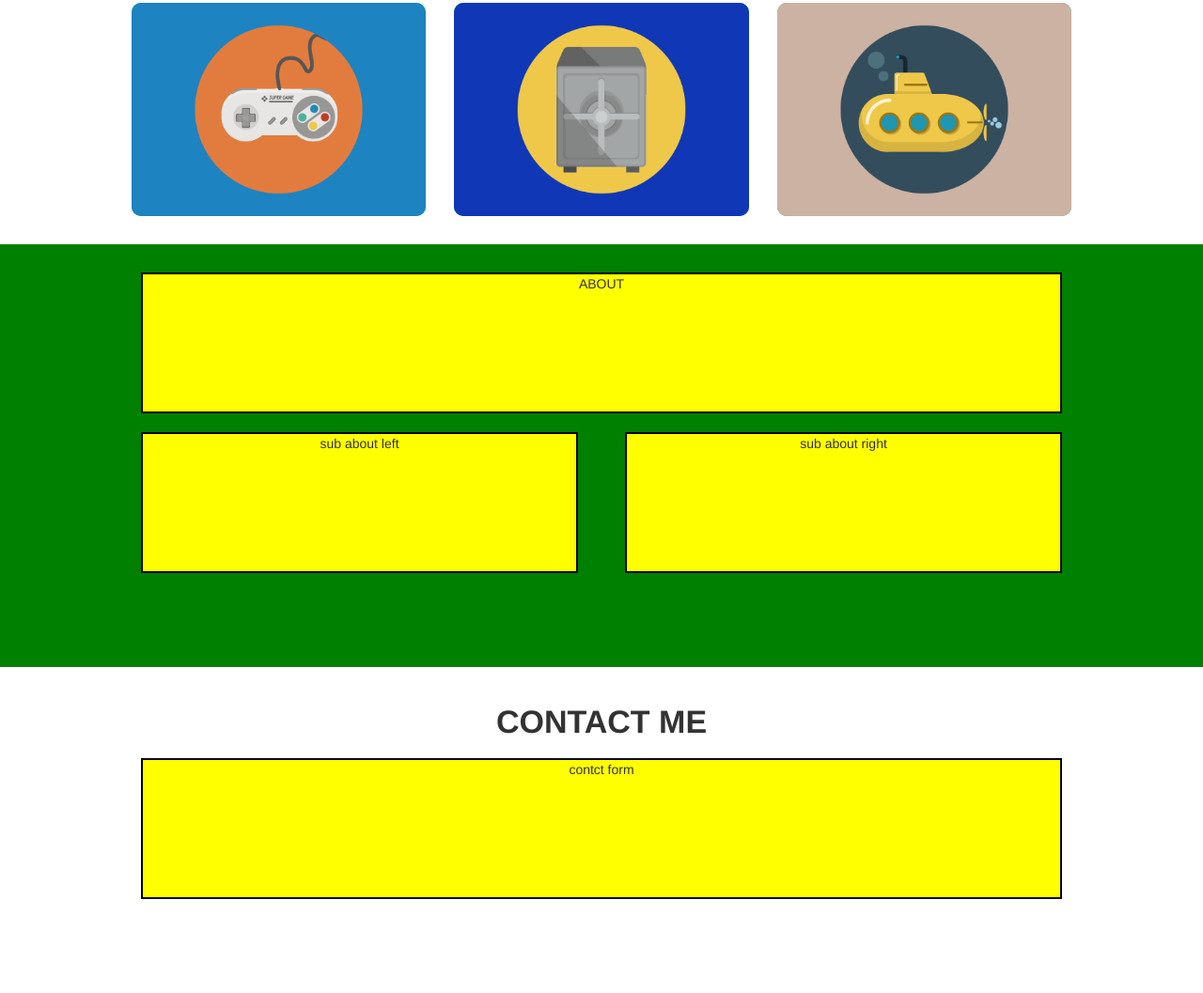
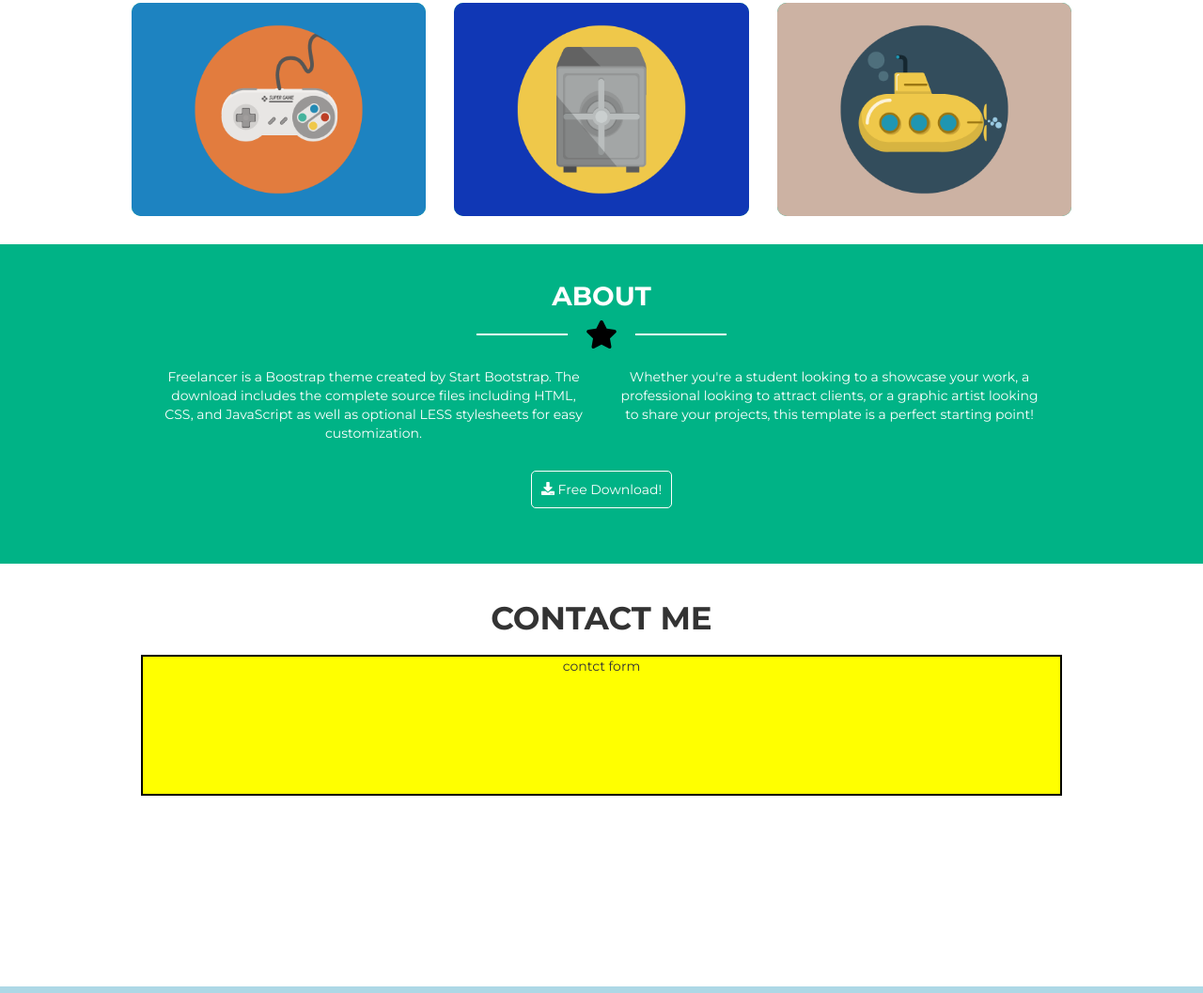
Before and after one commit to Giovanni-Bernardi/html-css-bootstrap-freelancer, a plain HTML site: page index.html in a window 1280 px wide. Shown: the part 851-1908 px from the top of the page at 94% size. Drawn offline with nearby package versions, Linux system fonts and the light colour scheme.

Commit message:
about section

```diff
--- a/css/style.css
+++ b/css/style.css
@@ -11,6 +11,9 @@
   text-align: center;
 }
 
+body{
+  font-family: 'Montserrat', 'Lato', sans-serif;
+}
 /* column */
 .column{
   background-color: yellow;
@@ -150,9 +153,32 @@ header .navbar-default .navbar-nav>li>a:focus{
   display: none;
 }
 
+/* ABOUT */
 .about{
-  min-height: 450px;
-  background-color: green;
+  min-height: 340px;
+  background-color: #00b386;
+}
+
+#title-smaller-white{
+  color: #FFFFFF;
+}
+
+#sub-about-left{
+  color: #FFFFFF;
+  margin-bottom: 40px;
+}
+
+#sub-about-right{
+  color: #FFFFFF;
+  margin-bottom: 40px;
+}
+
+.button-outlined{
+  color: #FFFFFF;
+  padding: 10px;
+  border: 1px solid #FFFFFF;
+  border-radius: 5px;
+  height:50px;
 }
 
 .contact-form{
--- a/index.html
+++ b/index.html
@@ -4,6 +4,12 @@
     <meta charset="utf-8">
     <meta name="viewport" content="width=device-width, initial-scale=1.0">
     <title>Bootstrap Freelancer</title>
+
+<!-- Favicon-->
+    <link rel="icon" type="image/x-icon" href="assets/img/favicon.ico" />
+
+<!-- Font Awesome icons (free version)-->
+    <script src="https://use.fontawesome.com/releases/v5.15.1/js/all.js" crossorigin="anonymous"></script>
 
 <!-- Latest compiled and minified CSS -->
     <link rel="stylesheet" href="https://maxcdn.bootstrapcdn.com/bootstrap/3.3.7/css/bootstrap.min.css" integrity="sha384-BVYiiSIFeK1dGmJRAkycuHAHRg32OmUcww7on3RYdg4Va+PmSTsz/K68vbdEjh4u" crossorigin="anonymous">
@@ -13,6 +19,9 @@
 
 <!-- Latest compiled and minified JavaScript -->
     <script src="https://maxcdn.bootstrapcdn.com/bootstrap/3.3.7/js/bootstrap.min.js" integrity="sha384-Tc5IQib027qvyjSMfHjOMaLkfuWVxZxUPnCJA7l2mCWNIpG9mGCD8wGNIcPD7Txa" crossorigin="anonymous"></script>
+
+    <link href="https://fonts.googleapis.com/css?family=Montserrat:400,700" rel="stylesheet" type="text/css" />
+    <link href="https://fonts.googleapis.com/css?family=Lato:400,700,400italic,700italic" rel="stylesheet" type="text/css" />
 
 <!-- link css -->
     <link rel="stylesheet" href="css/style.css">
@@ -168,25 +177,40 @@
       <section class="about">
         <div class="container-fluid">
           <div class="box">
-            <div class="row row-no-gutters">
               <div class="col-xs-12">
-                <div class="column">
-                  ABOUT
-                </div>
+                <h2 id="title-smaller-white">ABOUT</h2>
+                <!-- divider-star -->
+                <div class="divider">
+                  <div class="line-between"></div>
+                  <img id="jumbo-star" src="img/star.svg" alt="">
+                  <div class="line-between"></div>
               </div>
+              <!-- left p -->
               <div class="col-xs-6 col-xs-6 ">
-                <div class="column">
-                  sub about left
-                </div>
+
+                  <p id="sub-about-left">
+                    Freelancer is a Boostrap theme created by Start Bootstrap. The download includes the complete source files including HTML, CSS, and JavaScript as well as optional LESS stylesheets for easy customization.
+                  </p>
+
               </div>
+              <!-- right p -->
               <div class="col-xs-6 col-xs-6 ">
-                <div class="column">
-                  sub about right
-                </div>
+
+                  <p id="sub-about-right">
+                    Whether you're a student looking to a showcase your work, a professional looking to attract clients, or a graphic artist looking to share your projects, this template is a perfect starting point!
+                  </p>
+
+              </div>
+
+                  <!-- button download -->
+              <div class="col-xs-12">
+                  <a class="button-outlined empty" href="https://startbootstrap.com/theme/freelancer/">
+                      <i class="fas fa-download mr-2"></i>
+                      <span>Free Download!</span>
+                  </a>
               </div>
             </div>
           </div>
-        </div>
       </section>
 
 <!-- CONTACT FORM  -->
```
